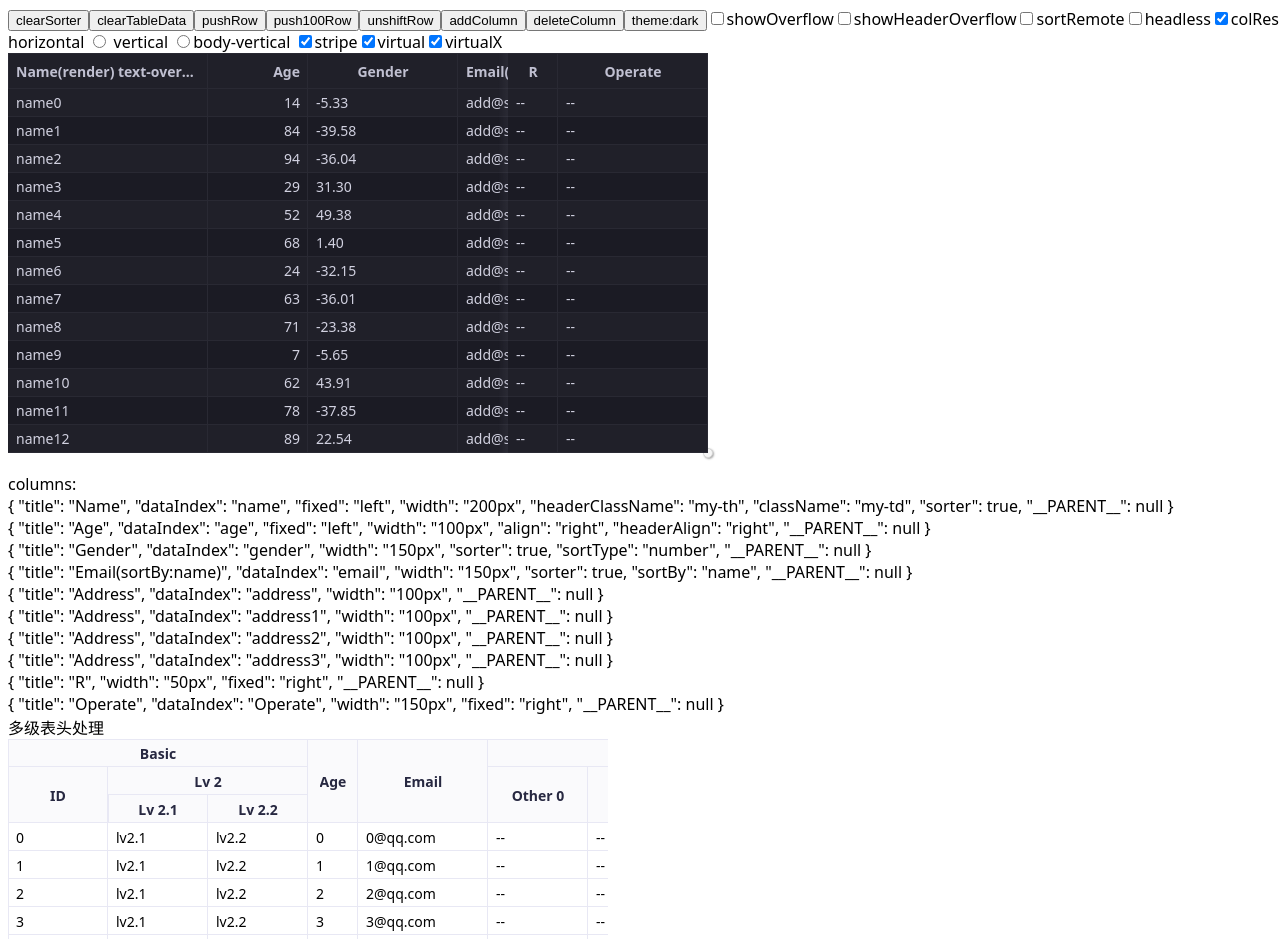
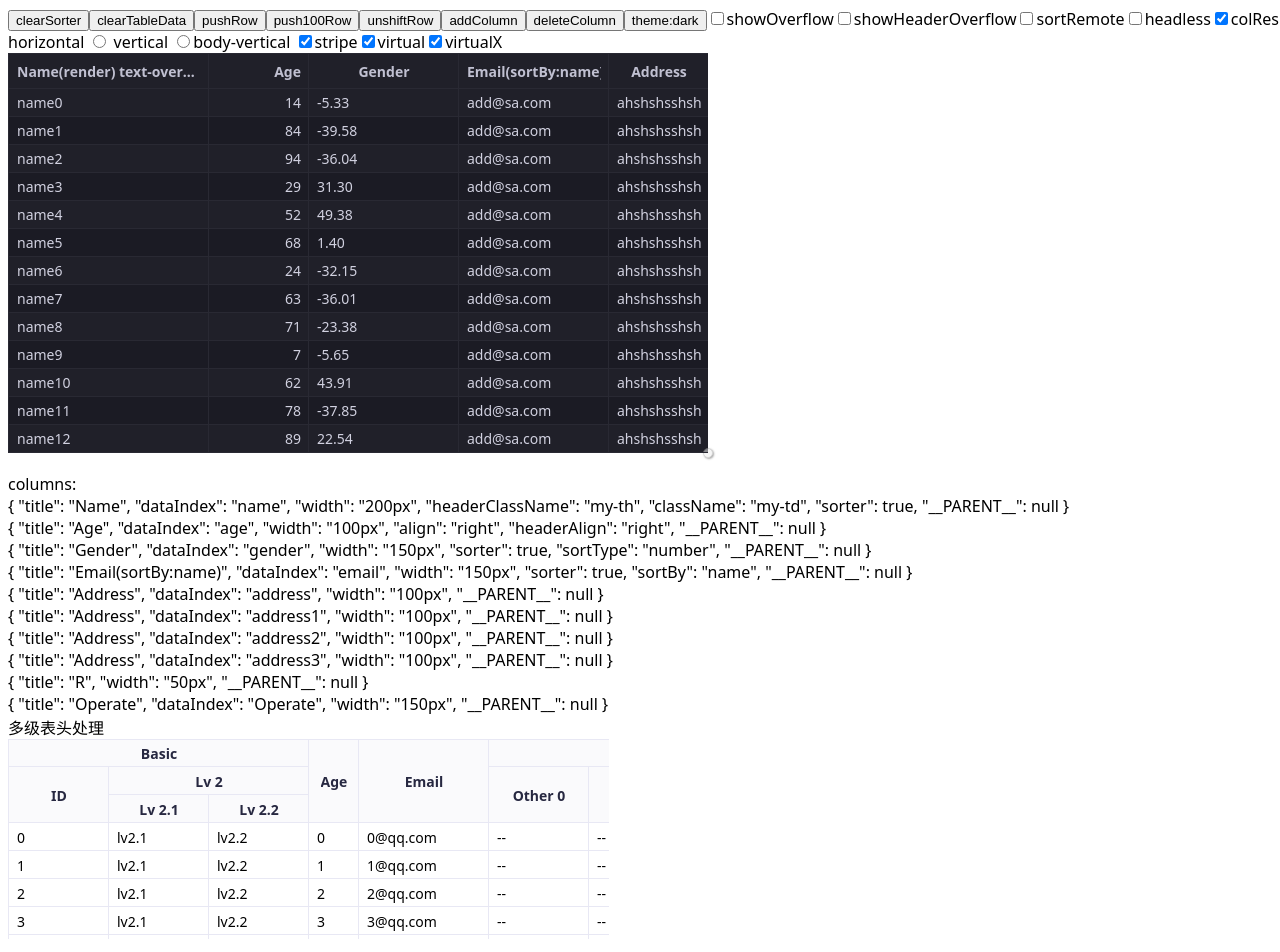
Before and after one commit to ja-plus/stk-table-vue, a Vue app: page / in a window 1280 px wide. Shown: the top 952 px of the page. Built offline with nearby package versions, Linux system fonts and the light colour scheme.

Commit message:
change table border left

```diff
--- a/src/StkTable/style.less
+++ b/src/StkTable/style.less
@@ -41,6 +41,8 @@
     overflow: auto;
     display: flex;
     flex-direction: column;
+    /* border-left: 此方案用于减少cell 中border-left 的css选择。同时利于多级表头border-left问题。利于横向滚动border-left*/
+    border-left: 1px solid var(--border-color);
 
     /**深色模式 */
     &.dark {
@@ -111,26 +113,11 @@
                 &:first-child th {
                     background-image: var(--bg-border-top), var(--bg-border-right), var(--bg-border-bottom);
 
-                    &:first-child {
-                        background-image: var(--bg-border-top), var(--bg-border-right), var(--bg-border-bottom), var(--bg-border-left);
-                    }
                 }
 
-                th {
-                    &:first-child {
-                        background-image: var(--bg-border-right), var(--bg-border-bottom), var(--bg-border-left);
-                    }
-                }
             }
         }
 
-        tbody {
-            td {
-                &:first-child {
-                    background-image: var(--bg-border-right), var(--bg-border-bottom), var(--bg-border-left);
-                }
-            }
-        }
 
         &.virtual-x {
             .virtual-x-left {
@@ -144,14 +131,6 @@
                 pointer-events: none;
             }
 
-            thead tr:first-child .virtual-x-left+th {
-                /* 横向虚拟滚动时，左侧第一个单元格加上border-left*/
-                background-image: var(--bg-border-top), var(--bg-border-right), var(--bg-border-bottom), var(--bg-border-left);
-            }
-
-            tr .virtual-x-left+th {
-                background-image: var(--bg-border-right), var(--bg-border-bottom), var(--bg-border-left);
-            }
         }
     }
 
@@ -397,7 +376,6 @@
         font-size: 14px;
         position: sticky;
         left: 0px;
-        border-left: var(--border-width) solid var(--border-color);
         border-right: var(--border-width) solid var(--border-color);
         border-bottom: var(--border-width) solid var(--border-color);
         display: flex;
--- a/test/StkTableTest.vue
+++ b/test/StkTableTest.vue
@@ -109,7 +109,7 @@ export default {
                 {
                     title: 'Name',
                     dataIndex: 'name',
-                    fixed: 'left',
+                    //fixed: 'left',
                     width: '200px',
                     headerClassName: 'my-th',
                     className: 'my-td',
@@ -125,7 +125,7 @@ export default {
                 {
                     title: 'Age',
                     dataIndex: 'age',
-                    fixed: 'left',
+                    //fixed: 'left',
                     width: '100px', // 为确保横向滚动准确，列宽一定要固定，minWidth,maxWidth要相等
                     sorter(data, { order, column }) {
                         // console.log(data, order, column);
@@ -156,12 +156,16 @@ export default {
                 { title: 'Address', dataIndex: 'address1', width: '100px' },
                 { title: 'Address', dataIndex: 'address2', width: '100px' },
                 { title: 'Address', dataIndex: 'address3', width: '100px' },
-                { title: 'R', width: '50px', fixed: 'right' },
+                {
+                    title: 'R',
+                    width: '50px',
+                    //  fixed: 'right'
+                },
                 {
                     title: 'Operate',
                     dataIndex: 'Operate',
                     width: '150px',
-                    fixed: 'right',
+                    // fixed: 'right',
                     // customCell() {
                     //     return (
                     //         <button>
```
Also changed, not shown: 1 other file (tests, documents, lock files or other folders).
